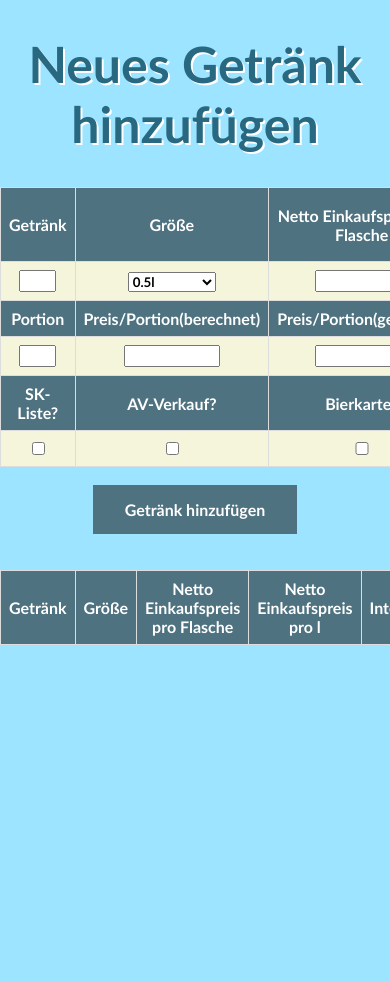
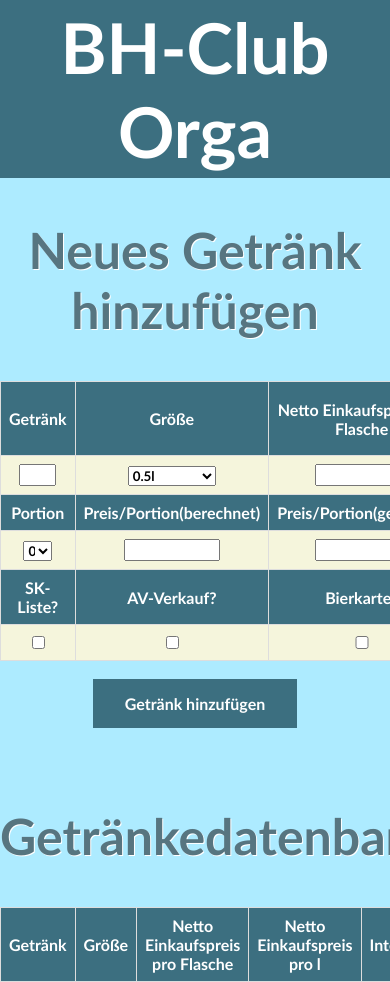
Before and after one commit to JosFun/bhclubOrga, an Electron app: page html/addDrinkWindow.html in a window 390 px wide. Shown: the top 982 px of the page. Before the commit the page ends 878 px from the top, so only its background shows below. Drawn offline with Linux system fonts and the light colour scheme.

Commit message:
Started to restructure the html page for adding drinks by adding a header.

```diff
--- a/css/tableStyle.css
+++ b/css/tableStyle.css
@@ -1,16 +1,24 @@
 html,body{
-    background-color: #9CE4FF;
+    background-color: #ADEBFF;
     width: 100%;
     height: 100%;
     padding: 0;
     margin: 0;
 }
-h1{
+h1 {
+    font-weight: bold;
+    font-size: 70px;
+    font-family: "Trebuchet MS", Arial, Helvetia, sans-serif;
+    color: white;
+    padding: 5px;
+    margin: 0;
+}
+h2{
     font-family: "Trebuchet MS", Arial, Helvetica, sans-serif;
     font-weight: bold;
-    color: #286880;
+    color: #577580;
     font-size: 50px;
-    text-shadow: 2px 2px 0px #FFFFFF;
+    text-shadow: 1px 1px 0px #FFFFFF;
 }
 
 input {
@@ -30,7 +38,7 @@ select {
 button {
     font-family: "Trebuchet MS", Arial, Helvetica, sans-serif;
     font-weight: bolder;
-    background-color: #4E7280; /* Green */
+    background-color: #3C6F80;
     border: none;
     color: white;
     padding: 15px 32px;
@@ -38,6 +46,11 @@ button {
     text-decoration: none;
     display: inline-block;
     font-size: 16px;
+}
+
+header {
+    background-color: #3C6F80;
+    text-align: center;
 }
 
 #addDrink td, #addDrink th {
@@ -59,7 +72,7 @@ button {
     padding-top: 12px;
     padding-bottom: 12px;
     text-align:center;
-    background-color: #4E7280;
+    background-color: #3C6F80;
     color: white;
     font-weight: bolder;
     width: 75%;
@@ -72,7 +85,7 @@ button {
     padding-top: 12px;
     padding-bottom: 12px;
     text-align:center;
-    background-color: #4E7280;
+    background-color: #3C6F80;
     color: white;
     width: 75%;
 }
@@ -89,3 +102,30 @@ button {
 #drinkTable tr:hover{
     background-color: #ddd;
 }
+
+@media screen and ( max-width: 500px ) {
+    #drinkTable {
+        width: 100%;
+    }
+    #addDrink {
+        width: 100%;
+    }
+}
+
+@media screen and ( max-width: 700px ){
+    #drinkTable {
+        width: 90%;
+    }
+    #addDrink {
+        width: 90%;
+    }
+}
+
+@media screen and ( max-width: 900px ) {
+    #drinkTable {
+        width: 80%;
+    }
+    #addDrink {
+        width: 80%;
+    }
+}
--- a/html/addDrinkWindow.html
+++ b/html/addDrinkWindow.html
@@ -6,8 +6,11 @@
  <link rel="stylesheet" type="text/css" href="../css/tableStyle.css">
 </head>
 <body>
+<header class="main-header" role="banner">
+    <h1>BH-Club Orga</h1>
+</header>
     <div align="center">
-        <h1> Neues Getränk hinzufügen</h1>
+        <h2> Neues Getränk hinzufügen</h2>
         <form id="drinkForm">
             <table id="addDrink" border="0%" cellspacing="0" cellpadding="0">
                 <tr>
@@ -47,16 +50,16 @@
                     </td>
 
                     <td>
-                        <input type="text" id="costBottle">
+                        <input type="number" step="0.01" id="costBottle">
                     </td>
                     <td>
-                        <input type="text" id="costLitre">
+                        <input type="number" step="0.01" id="costLitre">
                     </td>
                     <td>
-                        <input type="text" id="internalPrice">
+                        <input type="number" step="0.01" id="internalPrice">
                     </td>
                     <td>
-                        <input type="text" id="addition">
+                        <input type="number" step="0.01" id="addition">
                     </td>
                 </tr>
                 <tr>
@@ -75,16 +78,22 @@
                 </tr>
                 <tr>
                     <td>
-                        <input type="text" id="portionSize">
+                       <select id="portionSize">
+                           <option value = ".04">0.04l</option>
+                           <option value = ".02">0.02l</option>
+                           <option value = ".2">0.2l</option>
+                           <option value = ".4">0.4l</option>
+                           <option value = ".5">0.5l</option>
+                       </select>
                     </td>
                     <td>
-                        <input type="text" id="calcPricePortion">
+                        <input type="number" step="0.01" id="calcPricePortion">
                     </td>
                     <td>
-                        <input type="text" id="roundedPricePortion">
+                        <input type="number" step="0.01" id="roundedPricePortion">
                     </td>
                     <td>
-                        <input type="text" id="externalBottle">
+                        <input type="number" step="0.01" id="externalBottle">
                     </td>
                 </tr>
                 <tr>
@@ -121,6 +130,7 @@
             <button type="submit">Getränk hinzufügen</button>
         </form>
         <br><br>
+        <h2>Getränkedatenbank</h2>
         <table id="drinkTable" border="0%" cellspacing="0" cellpadding="0">
             <tr>
                 <td>
--- a/js/addDrinkWindow.js
+++ b/js/addDrinkWindow.js
@@ -4,7 +4,7 @@ const {ipcRenderer} = electron;
 /**
  * The number of columns that have to be specified for each drink
  * */
-const DRINK_COLUMNS = 18;
+const DRINK_COLUMNS = 14;
 
 const form = document.querySelector('#drinkForm');
 form.addEventListener('submit', submitForm);
@@ -23,14 +23,10 @@ function submitForm(e){
         columnInfo[7] = document.querySelector('#calcPricePortion').value;
         columnInfo[8] = document.querySelector('#roundedPricePortion').value;
         columnInfo[9] = document.querySelector('#externalBottle').value;
-        columnInfo[10] = document.querySelector('#waldhoff').value;
-        columnInfo[11] = document.querySelector('#metro').value;
-        columnInfo[12] = document.querySelector('#jacklein').value;
-        columnInfo[13] = document.querySelector('#date').value;
-        columnInfo[14] = document.querySelector('#skListe').value;
-        columnInfo[15] = document.querySelector('#avVerkauf').value;
-        columnInfo[16] = document.querySelector('#bierKarte').value;
-        columnInfo[17] = document.querySelector('#barKarte').value;
+        columnInfo[10] = document.querySelector('#skListe').value;
+        columnInfo[11] = document.querySelector('#avVerkauf').value;
+        columnInfo[12] = document.querySelector('#bierKarte').value;
+        columnInfo[13] = document.querySelector('#barKarte').value;
     }
 
      //send newly added drink to main.js
--- a/js/index.js
+++ b/js/index.js
@@ -1,5 +1,4 @@
-alert("Halo");
-console.log("hrey");
+
 const electron = require('electron');
 const {ipcRenderer} = electron;
 const ul = document.querySelector('ul');
```
Also changed, not shown: pics/banner.gif (added), 1 other file.
